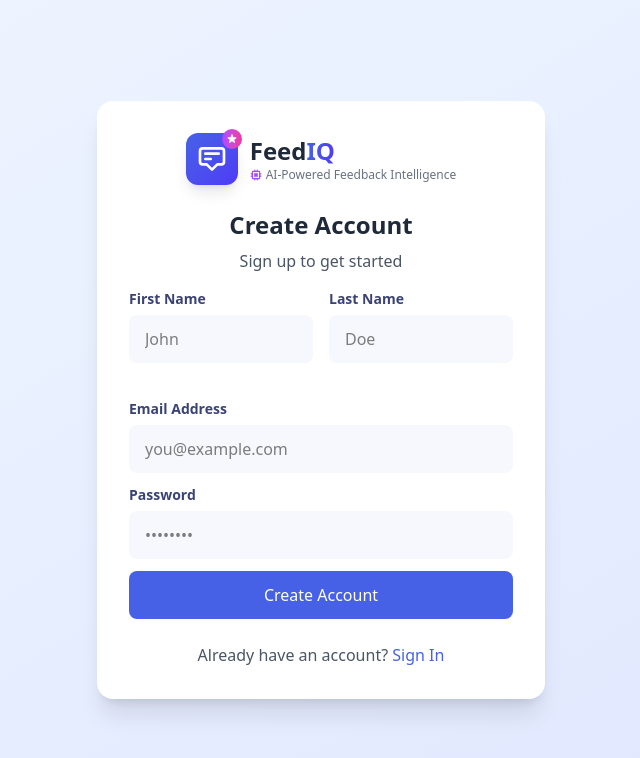
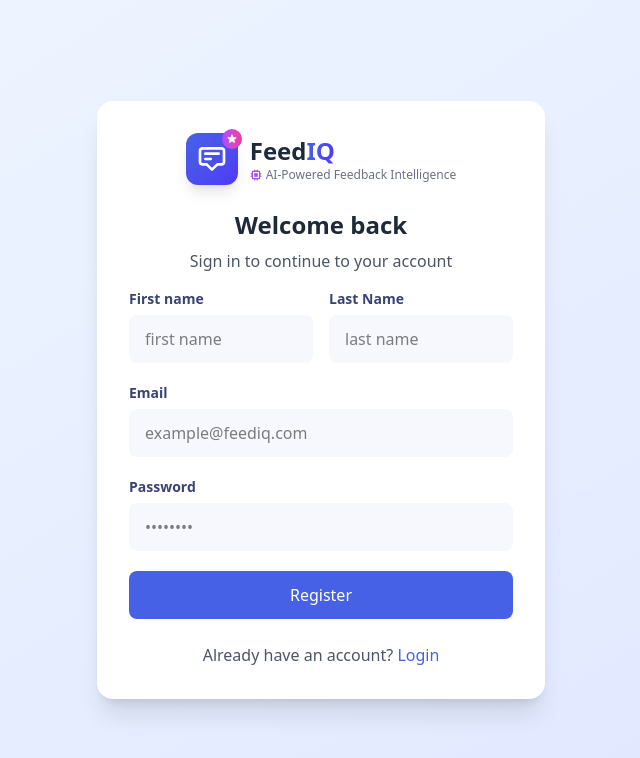
Before and after one commit to malempatiu/feedIQ, a React (Vite) app in the folder client/: page /auth/register in a window 1280 px wide. Shown: the top 758 px of the page, without its empty margins (319-959 px from the left). Built offline with nearby package versions, Linux system fonts and the light colour scheme.

Commit message:
use react-hook-form for user signup

```diff
--- a/client/src/features/users/components/Register.tsx
+++ b/client/src/features/users/components/Register.tsx
@@ -1,60 +1,82 @@
-import { useState } from "react";
-import type { RegisterFormData, RegisterFormErrors } from "../types";
-import { validateRegisterForm } from "../utils";
-import { AuthForm } from "./AuthForm";
+import { useForm } from "react-hook-form";
+import { useRegister } from "../hooks/useRegister";
+import { zodResolver } from "@hookform/resolvers/zod";
+import * as z from "zod";
+import { FormHeader } from "./FormHeader";
+import { ErrorMessage } from "@ui/ErrorMessage";
+import { Input } from "@ui/Input";
 import { NavLink } from "react-router";
-import { useRegister } from "../hooks/useRegister";
-import { ErrorMessage } from "@ui/ErrorMessage";
-import { FormHeader } from "./FormHeader";
+import { Button } from "@ui/Button";
 
-const initialFormData: RegisterFormData = {
-  firstName: "",
-  lastName: "",
-  email: "",
-  password: "",
-};
+const nameSchema = z
+  .string({ error: "Require at least 3 characters" })
+  .min(3, { error: "Require at least 3 characters" })
+  .max(10, { error: "Only 10 characters are allowed" });
+
+const registerSchema = z.object({
+  firstName: nameSchema,
+  lastName: nameSchema,
+  email: z
+    .email({ error: "Please enter a valid email" })
+    .max(25, { error: "Only 25 characters are allowed" }),
+  password: z
+    .string({ error: "Please enter a password" })
+    .min(8, { error: "Password must be at least 8 characters" })
+    .max(13, { error: "Password must not exceed 13 characters" }),
+});
+
+type RegisterFields = z.infer<typeof registerSchema>;
 
 const Register = () => {
-  const {register, isRegistering, errorMessage} = useRegister();
-  const [formData, setFormData] = useState<RegisterFormData>(initialFormData);
-  const [errors, setErrors] = useState<RegisterFormErrors>(initialFormData);
+  const { register: registerUser, isRegistering, errorMessage } = useRegister();
+  const {
+    register,
+    handleSubmit,
+    formState: { errors },
+  } = useForm<RegisterFields>({
+    resolver: zodResolver(registerSchema),
+  });
 
-  const handleChange = (e: React.ChangeEvent<HTMLInputElement>) => {
-    const { name, value } = e.target;
-    setFormData((prev) => ({ ...prev, [name]: value }));
-
-    if (errors[name as keyof RegisterFormErrors]) {
-      setErrors((prev) => ({ ...prev, [name]: "" }));
-    }
-  };
-
-  const handleSubmit = (e: React.FormEvent<HTMLFormElement>) => {
-    e.preventDefault();
-
-    const validationErrors = validateRegisterForm(formData);
-
-    if (Object.values(validationErrors).some((error) => error.length > 0)) {
-      setErrors(validationErrors);
-      return;
-    }
-
-
-    register(formData)
-    setFormData(initialFormData);
+  const onSubmit = (data: RegisterFields) => {
+    registerUser(data);
   };
 
   return (
     <div>
-      <FormHeader heading='Create Account' text='Sign up to get started' />
+      <FormHeader heading='Welcome back' text='Sign in to continue to your account' />
       {errorMessage ? <ErrorMessage message={errorMessage} /> : null}
-      <AuthForm
-        type='register'
-        formData={formData}
-        errors={errors}
-        onChange={handleChange}
-        onSubmit={handleSubmit}
-        isAuthenticating={isRegistering}
-      />
+      <form onSubmit={handleSubmit(onSubmit)} className='flex flex-col gap-2'>
+        <div className='grid grid-cols-1 md:grid-cols-2 gap-4'>
+          <Input
+            label='First name'
+            {...register("firstName")}
+            error={errors.firstName?.message}
+            placeholder='first name'
+          />
+          <Input
+            label='Last Name'
+            {...register("lastName")}
+            error={errors.lastName?.message}
+            placeholder='last name'
+          />
+        </div>
+        <Input
+          label='Email'
+          {...register("email")}
+          error={errors.email?.message}
+          placeholder='example@feediq.com'
+        />
+        <Input
+          label='Password'
+          type='password'
+          {...register("password")}
+          error={errors.password?.message}
+          placeholder='••••••••'
+        />
+        <Button type='submit' variant='secondary' fullWidth isPending={isRegistering}>
+          Register
+        </Button>
+      </form>
       <div className='mt-6 text-center'>
         <p className='text-gray-600'>
           Already have an account?{" "}
@@ -62,7 +84,7 @@ const Register = () => {
             to='../login'
             className='text-blue-600 hover:text-blue-700 font-medium cursor-pointer'
           >
-            Sign In
+            Login
           </NavLink>
         </p>
       </div>
--- a/client/src/routes/UnAuthenticatedRoutes.tsx
+++ b/client/src/routes/UnAuthenticatedRoutes.tsx
@@ -7,7 +7,6 @@ import { Navigate, Outlet, Route, Routes } from "react-router";
 const AuthLayout = () => {
   return (
     <AuthPage>
-      {/* will either be <Login/> or <SignUp /> */}
       <Outlet />
     </AuthPage>
   );
```
